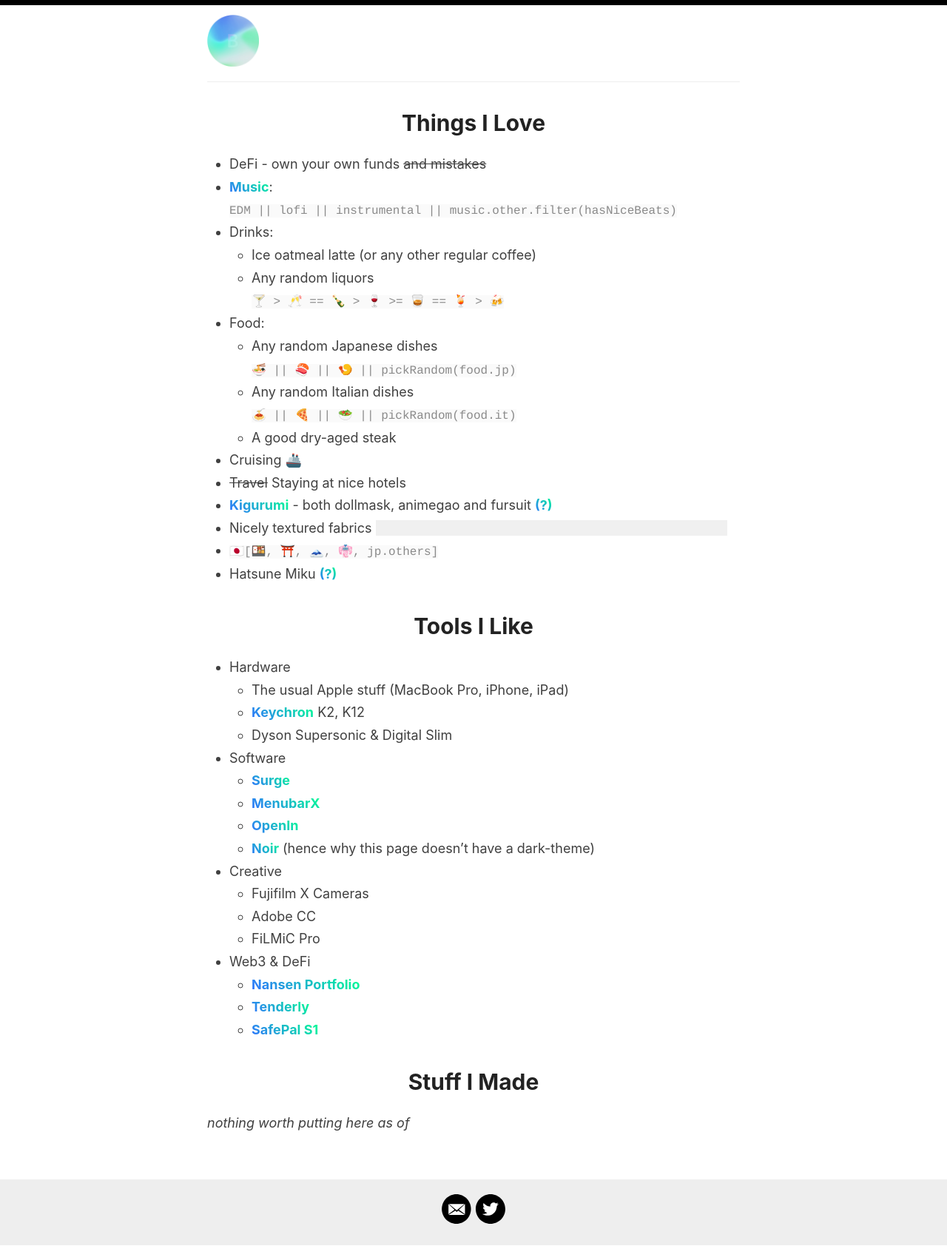
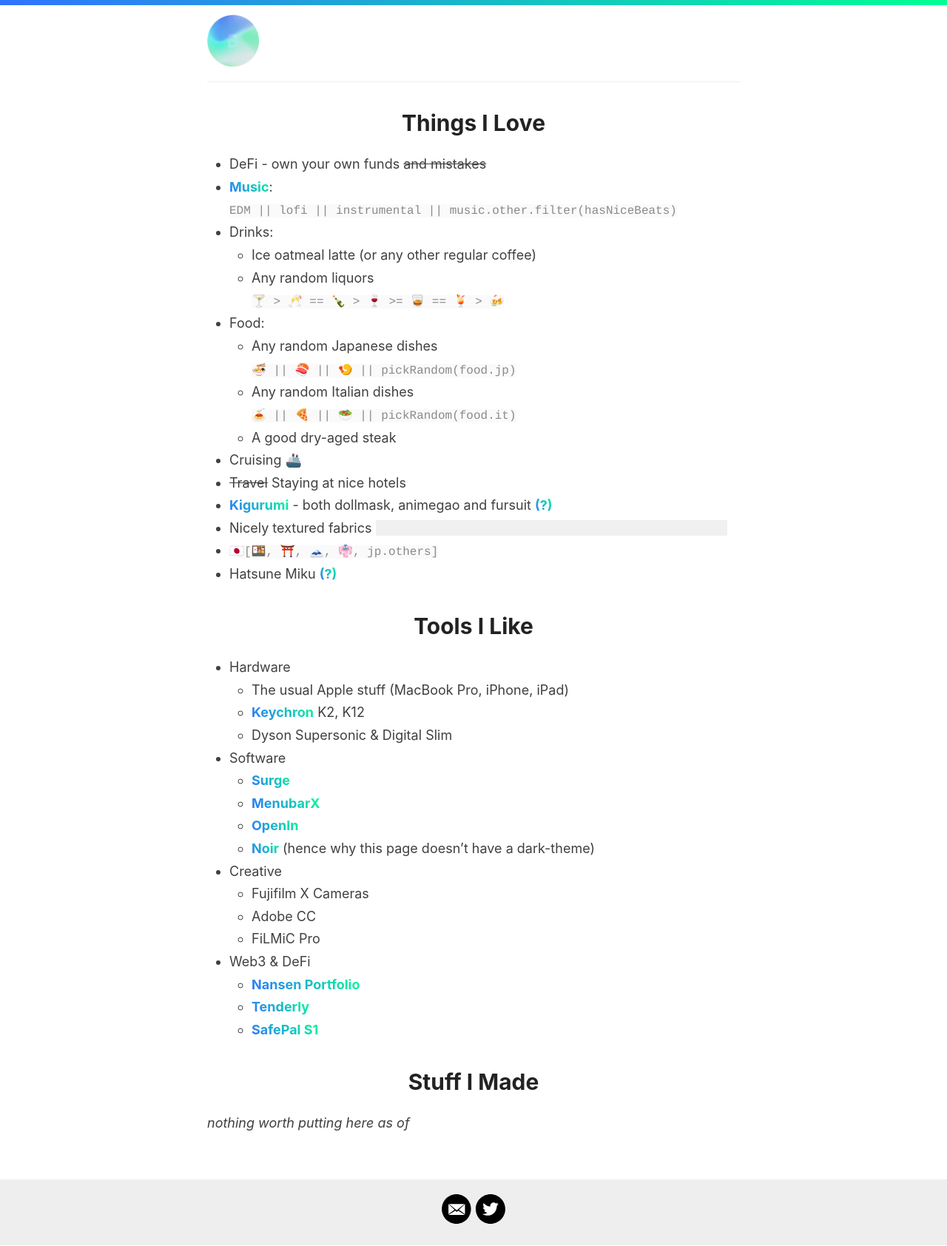
Before and after one commit to 98827ddb7e5a2c2e261912a23d9251d6/98827ddb7e5a2c2e261912a23d9251d6.github.io, a Jekyll site: the page built from index.md, in a window 1280 px wide. Shown: the whole page at 74% size. Built offline with Jekyll 4.4.1, drawn with Linux system fonts in a browser that asks for light colours.

Commit message:
add colour to the top bar

```diff
--- a/assets/style.scss
+++ b/assets/style.scss
@@ -434,7 +434,7 @@
 }
 
 #bar {
-    background: #000;
+    background-image: linear-gradient(45deg, #3172ff, #00FF92);
     height: 7px;
     background-size: cover;
     background-position: left 60%;
```
